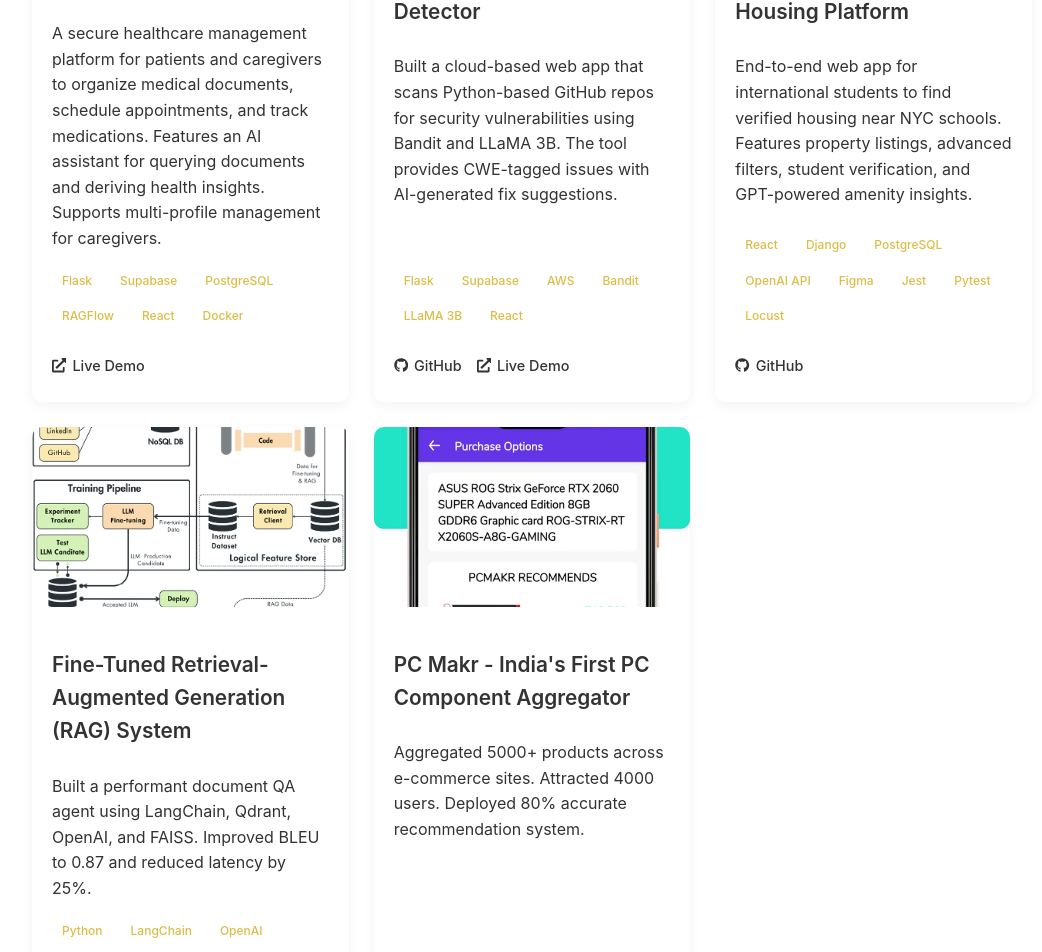
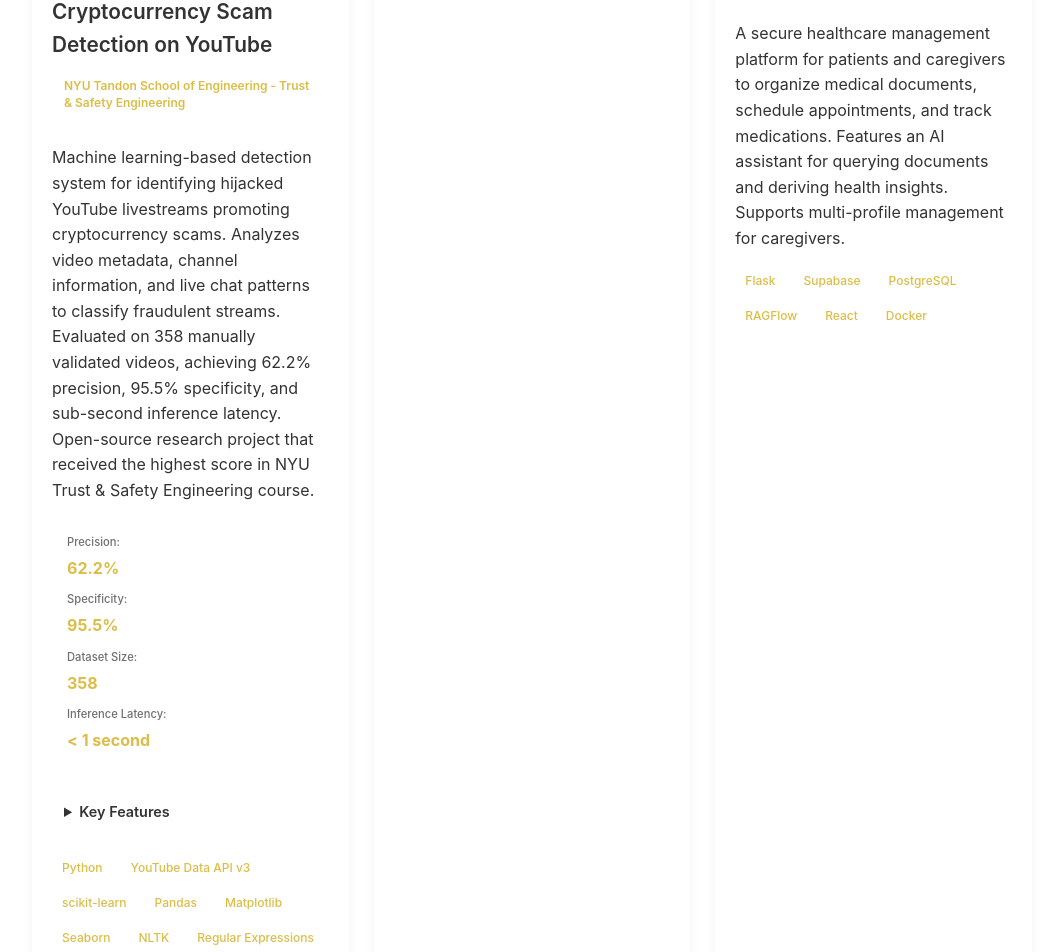
Before and after one commit to anindaghosh/anindaghosh.github.io, a React (Vite) app: page /projects in a window 1280 px wide. Shown: the part 501-1453 px from the top of the page, without its empty margins (108-1150 px from the left). Built offline with nearby package versions, Linux system fonts and the light colour scheme.

Commit message:
feat: enhance ProjectsSection with course info, metrics, and features display

```diff
--- a/src/components/ProjectsSection.jsx
+++ b/src/components/ProjectsSection.jsx
@@ -1,6 +1,6 @@
 import React from 'react';
 import { Helmet } from 'react-helmet-async';
-import { FaGithub, FaExternalLinkAlt } from 'react-icons/fa';
+import { FaGithub, FaExternalLinkAlt, FaFileAlt } from 'react-icons/fa';
 
 const ProjectsSection = ({ projects }) => {
   return (
@@ -38,7 +38,35 @@
             <div className="project-content">
               <h3 className="project-title">{project.title}</h3>
 
+              {project.courseInfo && (
+                <div className="course-badge">{project.courseInfo}</div>
+              )}
+
               <p className="project-description">{project.description}</p>
+
+              {project.metrics && (
+                <div className="project-metrics">
+                  {Object.entries(project.metrics).map(([key, value]) => (
+                    <div key={key} className="metric-item">
+                      <span className="metric-label">
+                        {key.replace(/([A-Z])/g, ' $1').trim()}:
+                      </span>
+                      <span className="metric-value">{value}</span>
+                    </div>
+                  ))}
+                </div>
+              )}
+
+              {project.features && (
+                <details className="project-features">
+                  <summary>Key Features</summary>
+                  <ul>
+                    {project.features.map((feature, i) => (
+                      <li key={i}>{feature}</li>
+                    ))}
+                  </ul>
+                </details>
+              )}
 
               {project.technologies && (
                 <div className="project-technologies">
@@ -74,6 +102,18 @@
                     <span>Live Demo</span>
                   </a>
                 )}
+
+                {project.paperUrl && (
+                  <a
+                    href={project.paperUrl}
+                    target="_blank"
+                    rel="noopener noreferrer"
+                    className="project-link paper-link"
+                  >
+                    <FaFileAlt />
+                    <span>Paper</span>
+                  </a>
+                )}
               </div>
             </div>
           </div>
--- a/src/data/portfolioData.js
+++ b/src/data/portfolioData.js
@@ -7,20 +7,20 @@
 
 export const aboutContent = [
   {
-    icon: '📍',
-    text: "CS Master's student at NYU Tandon, focused on cloud systems, AI infrastructure, and scalable backend design.",
+    icon: '🎓',
+    text: "CS Master's student at NYU Tandon (May 2026). Published Trust & Safety research on cryptocurrency scam detection achieving 62.2% precision across 358 validated YouTube videos.",
   },
   {
     icon: '💼',
-    text: 'Ex-Solutions Architect at AB InBev. Delivered $1.8M+ in value through secure Azure apps across Finance, Logistics, and HR.',
+    text: 'Prev Solutions Architect at AB InBev (4 years). Built financial reconciliation systems processing 150M+ daily records, hybrid work platform serving 5K employees (100% adoption), and Sales automation across 13 European countries.',
   },
   {
-    icon: '🚀',
-    text: 'Seeking roles in backend, ML, or platform engineering. Strong interest in AI workflows, DevSecOps, and compliance-ready architectures.',
+    icon: '🔒',
+    text: 'Security Champion with 73% vulnerability reduction across 25+ applications. Azure-certified architect specializing in secure cloud infrastructure, DevSecOps pipelines, and enterprise compliance.',
   },
   {
     icon: '🎮',
-    text: 'Explores application security, software engineering principles, and the latest in AI. Huge Formula 1 fan.',
+    text: 'AI/ML researcher exploring adversarial detection, RAG systems, and platform safety. Huge Formula 1 fan and aspiring Dark Knight coder.',
   },
 ];
 
@@ -106,10 +106,12 @@
     description: 'Specializing in AI, Security and Cloud Computing',
     logo: '/images/nyu-logo.png',
     website: 'https://engineering.nyu.edu/',
-    achievements: [],
+    achievements: ['Graduate Assistant - Tableau data automation for academic performance reporting',],
     courses: [
       'Artificial Intelligence',
       'Cloud Computing',
+      'Trust & Safety',
+      'Data Science & AI for Business - Stern School of Business',
       'Human Computer Interaction',
       'Information, Security & Privacy',
       'Software Engineering',
@@ -138,6 +140,40 @@
 ];
 
 export const projectsData = [
+  {
+    title: 'Streamjacking Detector: Cryptocurrency Scam Detection on YouTube',
+    description:
+      'Machine learning-based detection system for identifying hijacked YouTube livestreams promoting cryptocurrency scams. Analyzes video metadata, channel information, and live chat patterns to classify fraudulent streams. Evaluated on 358 manually validated videos, achieving 62.2% precision, 95.5% specificity, and sub-second inference latency. Open-source research project that received the highest score in NYU Trust & Safety Engineering course.',
+    image: '/images/project-streamjacking.png',
+    technologies: [
+      'Python',
+      'YouTube Data API v3',
+      'scikit-learn',
+      'Pandas',
+      'Matplotlib',
+      'Seaborn',
+      'NLTK',
+      'Regular Expressions'
+    ],
+    features: [
+      'Automated detection of hijacked livestreams',
+      'Multi-feature analysis (metadata, channel stats, chat patterns)',
+      'Binary classification with multiple ML models',
+      'Real-time detection with sub-second latency',
+      'Comprehensive evaluation with confusion matrices and performance metrics'
+    ],
+    metrics: {
+      precision: '62.2%',
+      specificity: '95.5%',
+      datasetSize: 358,
+      inferenceLatency: '< 1 second'
+    },
+    githubUrl: 'https://github.com/anindaghosh/trustsafety-streamjacking-detector',
+    liveUrl: null,
+    paperUrl: null, // Add if you have a published paper or report
+    courseInfo: 'NYU Tandon School of Engineering - Trust & Safety Engineering'
+  },
+  { title: 'Minto', },
   {
     title: 'CareVault',
     description:
@@ -262,16 +298,4 @@
     achievements: [],
     technologies: ['Python', 'OpenCV', 'Raspberry Pi'],
   },
-  {
-    position: 'Software Developer Intern',
-    company: 'Justdial',
-    location: 'Bengaluru, India',
-    period: 'Jun 2018 - Jul 2018',
-    description:
-      'Built a prototype home assistant using Python, JavaScript, and MQTT on Raspberry Pi. Integrated Justdial search bot backend and developed image classifier with CNNs.',
-    logo: '/images/justdial-logo.jpg',
-    website: '',
-    achievements: [],
-    technologies: ['Python', 'JavaScript', 'Node.js', 'MQTT', 'Raspberry Pi'],
-  },
 ];
--- a/src/index.css
+++ b/src/index.css
@@ -693,6 +693,19 @@
   flex: 1;
 }
 
+.course-badge {
+  display: inline-block;
+  background-color: rgba(var(--link-color-rgb), 0.15);
+  color: var(--link-color);
+  padding: 6px 12px;
+  border-radius: 6px;
+  font-size: 0.75rem;
+  font-weight: 600;
+  margin-bottom: 12px;
+  line-height: 1.4;
+  border: 1px solid rgba(var(--link-color-rgb), 0.3);
+}
+
 .project-title {
   font-size: 1.3rem;
   font-weight: 600;
@@ -704,7 +717,76 @@
   color: var(--text-color);
   margin-bottom: 15px;
   line-height: 1.6;
-  flex: 1;
+}
+
+.project-metrics {
+  display: grid;
+  grid-template-columns: repeat(auto-fit, minmax(120px, 1fr));
+  gap: 10px;
+  margin-bottom: 15px;
+  padding: 15px;
+  background-color: rgba(var(--link-color-rgb), 0.05);
+  border-radius: 8px;
+  border: 1px solid rgba(var(--link-color-rgb), 0.1);
+}
+
+.metric-item {
+  display: flex;
+  flex-direction: column;
+  gap: 4px;
+}
+
+.metric-label {
+  font-size: 0.7rem;
+  text-transform: capitalize;
+  color: var(--text-color);
+  opacity: 0.7;
+  font-weight: 500;
+}
+
+.metric-value {
+  font-size: 1rem;
+  font-weight: 700;
+  color: var(--link-color);
+}
+
+.project-features {
+  margin-bottom: 15px;
+  background-color: rgba(var(--card-bg-rgb), 0.8);
+  border-radius: 8px;
+  padding: 12px;
+  border: 1px solid rgba(var(--text-color-rgb), 0.1);
+}
+
+.project-features summary {
+  cursor: pointer;
+  font-weight: 600;
+  font-size: 0.9rem;
+  color: var(--text-color);
+  padding: 4px 0;
+  user-select: none;
+  transition: color 0.2s;
+}
+
+.project-features summary:hover {
+  color: var(--link-color);
+}
+
+.project-features ul {
+  margin-top: 12px;
+  padding-left: 20px;
+  list-style: disc;
+}
+
+.project-features li {
+  margin-bottom: 8px;
+  line-height: 1.5;
+  font-size: 0.85rem;
+  color: var(--text-color);
+}
+
+.project-features li:last-child {
+  margin-bottom: 0;
 }
 
 .project-technologies {
```
